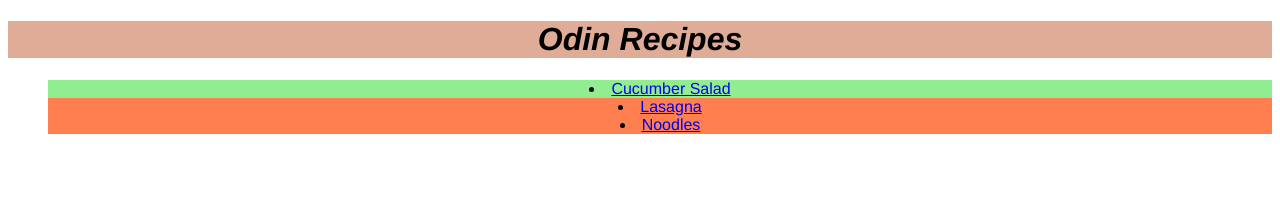
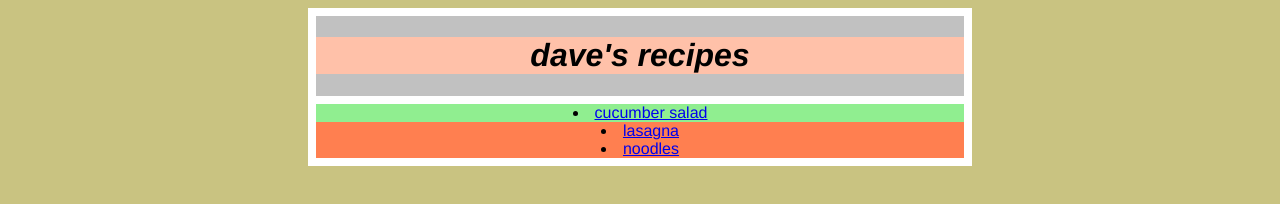
Before and after one commit to dave-grave/TOP-1, a plain HTML site: page index.html in a window 1280 px wide. Drawn offline with Linux system fonts and the light colour scheme.

Commit message:
add box model to website

```diff
--- a/index.html
+++ b/index.html
@@ -3,15 +3,17 @@
 <head>
     <meta charset="UTF-8" />
     <link rel="stylesheet" href="styles.css">
-    <title>odin recipes</title>
+    <title>dave's recipes</title>
 </head>
 
-<body>
-    <h1 class="title">Odin Recipes</h1>
-    <ul>
-        <li id="finished"><a href="recipes/cucumber-salad.html">Cucumber Salad</a></li>
-        <li class="unfinished"><a href="recipes/lasagna.html">Lasagna</a></li>
-        <li class="unfinished"><a href="recipes/noodles.html">Noodles</a></li>
-    </ul>
+<body class="page">
+    <div class="main container">
+        <h1 class="title">dave's recipes</h1>
+        <ul class="links">
+            <li class="recipe finished"><a href="recipes/cucumber-salad.html">cucumber salad</a></li>
+            <li class="recipe unfinished"><a href="recipes/lasagna.html">lasagna</a></li>
+            <li class="recipe unfinished"><a href="recipes/noodles.html">noodles</a></li>
+        </ul>
+    </div>
 </body>
 </html>
--- a/styles.css
+++ b/styles.css
@@ -1,22 +1,49 @@
 * {
     font-family: "Helvetica", "Times New Roman", sans-serif;
     text-align: center;
+    box-sizing: border-box;
+    /* border: 1px solid white; */
+}
+
+.page {
+    background: rgb(201, 195, 129);
+}
+
+.container {
+    margin: 0 300px;
+    border: 8px solid white;
+    background: rgb(193, 193, 193);
 }
 
 .title {
     font-weight: bold;
     font-style: italic;
-    background: rgb(223, 172, 152, 1.0);
+    background: rgb(255, 193, 169);
 }
+
+/* h1 {
+    border-top: 8px solid white;
+    border-bottom: 8px solid white;
+}  */
 
 ul, ol {
     list-style-position: inside;
+    margin: 0;
+    padding: 0;
 }
 
-#finished {
-    background: lightgreen;
+li {
+    margin: 0 auto 0 auto;
+}
+
+.links {
+    border-top: 8px solid white;
+}
+
+.finished {
+    background-color: lightgreen;
 }
 
 .unfinished {
-    background: coral;
+    background-color: coral;
 }
```
Also changed, not shown: recipes/cucumber-salad.html (+8 -8 lines), recipes/lasagna.html (+5 -3 lines), recipes/noodles.html (+5 -3 lines).
